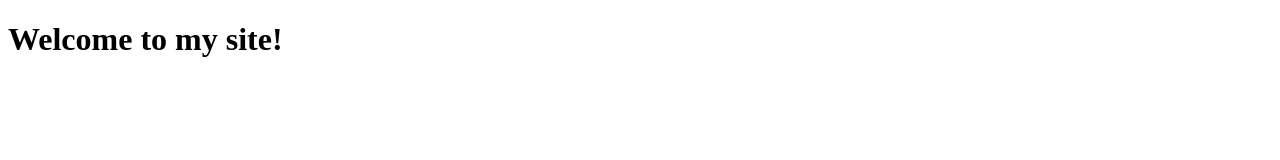
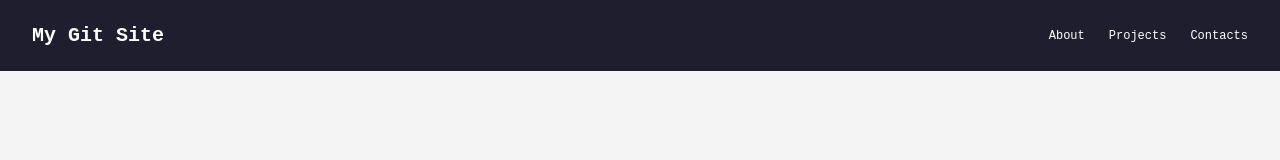
Before and after one commit to Erali518/my-git-site88, a plain HTML site: page index.html in a window 1280 px wide. Drawn offline with Linux system fonts and the light colour scheme; a web font is replaced by a local one.

Commit message:
feat: add site header with navigation

```diff
--- a/assets/css/style.css
+++ b/assets/css/style.css
@@ -0,0 +1,46 @@
+:root {
+    box-sizing: border-box;
+    font-size: 16px;
+}
+
+* {
+    padding: 0;
+    margin: 0;
+    box-sizing: inherit;
+}
+
+body {
+    font-family: 'Sixtyfour Convergence', monospace;
+    background-color: #f4f4f4;
+    color: #222222;
+}
+
+.header {
+    display: flex;
+    flex-wrap: wrap;
+    justify-content: space-between;
+    align-items: center;
+    gap: 1rem;
+    padding: 1.5rem 2rem;
+    background-color: #1e1e2e;
+    color: #ffffff;
+}
+
+.header__title {
+    font-size: 1.25rem;
+}
+
+.header__nav {
+    display: flex;
+    gap: 1.5rem;
+}
+
+.header__nav a {
+    color: #ffffff;
+    text-decoration: none;
+    font-size: 0.75rem;
+}
+
+.header__nav a:hover {
+    color: #f9a825;
+}
--- a/index.html
+++ b/index.html
@@ -10,7 +10,14 @@
   <link rel="stylesheet" href="assets/css/style.css">
 </head>
 <body>
-  <h1>Welcome to my site!</h1>
+    <header class="header">
+    <h1 class="header__title">My Git Site</h1>
+    <nav class="header__nav">
+      <a href="#about">About</a>
+      <a href="#projects">Projects</a>
+      <a href="#contacts">Contacts</a>
+    </nav>
+  </header>
   <script src="assets/js/main.js"></script>
 </body>
 </html>
```
